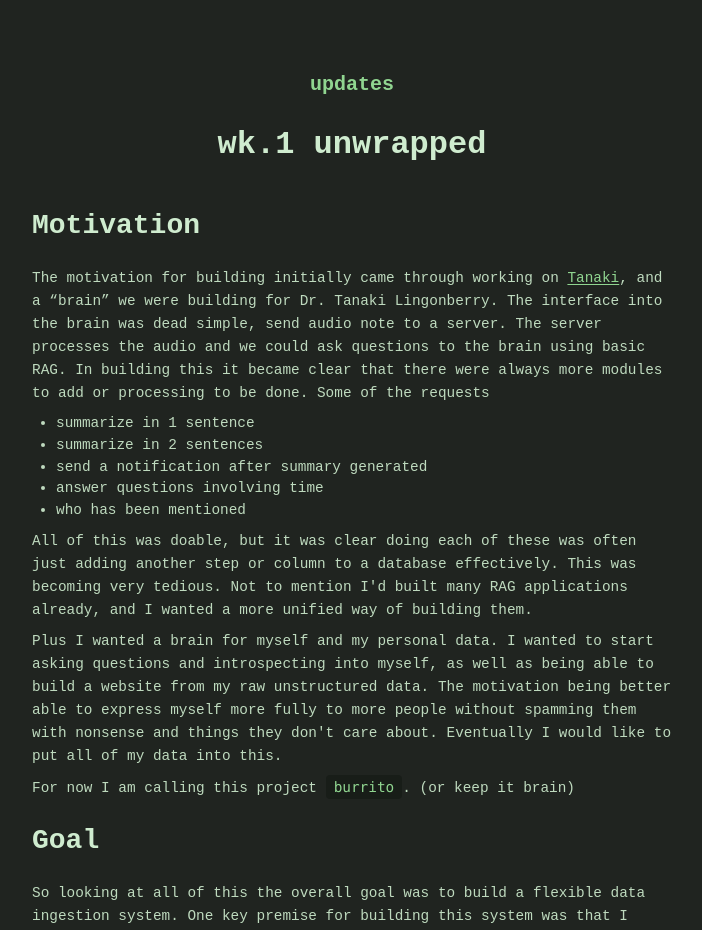
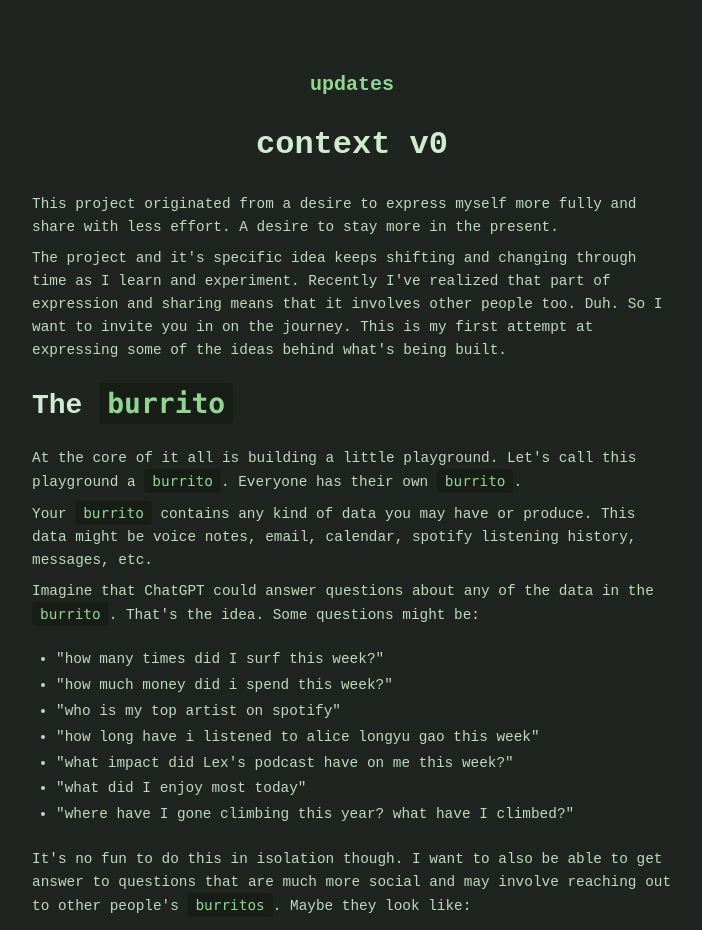
Before and after one commit to cjpais/updates.burrito.place, a Next.js app: page /context-v0 in a window 1280 px wide. Shown: the top 930 px of the page, without its empty margins (288-990 px from the left). Built offline with nearby package versions, Linux system fonts and the light colour scheme.

Commit message:
context!

```diff
--- a/package.json
+++ b/package.json
@@ -9,6 +9,7 @@
     "lint": "next lint"
   },
   "dependencies": {
+    "@tailwindcss/typography": "^0.5.10",
     "dayjs": "^1.11.10",
     "next": "14.1.0",
     "react": "^18",
--- /dev/null
+++ b/posts/context-v0.md
@@ -0,0 +1,51 @@
+# context v0
+
+This project originated from a desire to express myself more fully and share with less effort. A desire to stay more in the present.
+
+The project and it's specific idea keeps shifting and changing through time as I learn and experiment. Recently I've realized that part of expression and sharing means that it involves other people too. Duh. So I want to invite you in on the journey. This is my first attempt at expressing some of the ideas behind what's being built.
+
+## The `burrito`
+
+At the core of it all is building a little playground. Let's call this playground a `burrito`. Everyone has their own `burrito`.
+
+Your `burrito` contains any kind of data you may have or produce. This data might be voice notes, email, calendar, spotify listening history, messages, etc.
+
+Imagine that ChatGPT could answer questions about any of the data in the `burrito`. That's the idea. Some questions might be:
+
+- "how many times did I surf this week?"
+- "how much money did i spend this week?"
+- "who is my top artist on spotify"
+- "how long have i listened to alice longyu gao this week"
+- "what impact did Lex's podcast have on me this week?"
+- "what did I enjoy most today"
+- "where have I gone climbing this year? what have I climbed?"
+
+It's no fun to do this in isolation though. I want to also be able to get answer to questions that are much more social and may involve reaching out to other people's `burritos`. Maybe they look like:
+
+- "when is Chandler available to watch a movie?"
+- "who is thinking about local large language models in my network?"
+- "who in san diego loves alice longyu gao?"
+- "let Uncle Tim know when I'm an hour away from him"
+- "what would be a good movie to watch with kyle"
+
+Now we are talking. What's cool to me, is that if enough people have a `burrito` I can start to build an algorithmic feed that I control, with things I want in it. Not things to grab my attention but things that I care about. I could also give that control over to the `burrito` if I wanted, but that's a choice we get in [burrito.place](https://burrito.place).
+
+_What about privacy? Anyone can just look into my data?_
+
+No absolutely not. I believe it should be entirely in your control how you allow your data to be queried. I definitely don't want my entire life in public. I think this is a top priority for the `burrito`
+
+Also none of this is to mention, it should be easy for the `burrito` to send your messages on it's own. Being proactive about things, maybe like "you haven't talked to austin in a week, maybe give him a call and see what's up."
+
+## In Summary
+
+The core idea is that an experimental platform for data can enable all kinds of unlocks for us. I think it will take a lot of experimentation and play to find out what is best for you. I want to play around and see what works for me.
+
+I want to be able to express a bunch of the experiences or joys I'm having in life, but I don't want to spam you with them either. I also want to be reminded of these myself. I want to ideally use a technology like the `burrito` to find and talk to more interesting people. People who I share commonality with, or those who have a different opinion than me. I wanna hear em out.
+
+I am also very curious how something like the `burrito` serves as a backend for characters like [Tanaki](https://lingonberry.ai/tanaki). Perhaps Tanaki has their own `burrito`. Perhaps Tanaki is one of the ways I interact with my `burrito`.
+
+## Curious?
+
+Is any of this curious to you? Drop me a line: [cj@cjpais.com](mailto:cj@cjpais.com)
+
+I'd love to chat with you!
--- a/src/app/[post]/page.tsx
+++ b/src/app/[slug]/page.tsx
@@ -4,17 +4,17 @@ import Markdown from "react-markdown";
 import remarkGfm from "remark-gfm";
 import { join } from "path";
 
-const getMarkdown = () => {
+const getPost = (slug: string) => {
   return fs
-    .readFileSync(join(process.cwd(), "posts", "wk1-unwrapped.md"))
+    .readFileSync(join(process.cwd(), "posts", `${slug}.md`))
     .toString("utf-8");
 };
 
-const Page = () => {
+const Page = ({ params }: { params: { slug: string } }) => {
   return (
     <div className="w-full flex flex-col items-center">
       <div className="max-w-[640px] w-full flex flex-col gap-2">
-        <Markdown remarkPlugins={[remarkGfm]}>{getMarkdown()}</Markdown>
+        <Markdown remarkPlugins={[remarkGfm]}>{getPost(params.slug)}</Markdown>
       </div>
     </div>
   );
--- a/src/app/globals.css
+++ b/src/app/globals.css
@@ -25,7 +25,7 @@ h1, h2, h3, h4, h5, h6 {
 }
 
 h1 {
-  font-size: 2rem; /* 32px if the base font size is 16px */
+  font-size: 2rem;
   font-weight: bold;
   text-align: center;
   padding: 1rem 0rem;
@@ -33,7 +33,7 @@ h1 {
 }
 
 h2 {
-  font-size: 1.75rem; /* 28px */
+  font-size: 1.75rem;
   font-weight: bold;
   padding: .75rem 0rem;
   /* color: #b4ec9a; */
@@ -69,17 +69,19 @@ p {
 }
 
 ul {
-  @apply list-disc pl-6;
+  @apply list-disc pl-6 py-3;
   font-size: .9rem; /* 16px */
+  line-height: 1.8;
 }
 
 ol {
   @apply list-decimal pl-9;
   font-size: .9rem; /* 16px */
+  line-height: 1.8;
 }
 
 code {
-  @apply bg-[#181D18] text-[.9rem] text-[#90D590] px-2 py-1 rounded whitespace-pre-wrap;
+  @apply bg-[#181D18] text-[#90D590] px-2 py-1 rounded whitespace-pre-wrap;
 }
 /*
 li {
--- a/src/app/page.tsx
+++ b/src/app/page.tsx
@@ -1,18 +1,13 @@
 import dayjs from "dayjs";
+import fs from "fs";
+import { join } from "path";
 
 export default function Home() {
   const posts = [
     {
-      title: "wk.1",
-      type: "unwrapped",
-      date: 1705680891,
-      summary: "someting",
-    },
-    {
-      title: "wk.1",
-      type: "tech",
-      date: 1705680891,
-      summary: "someting",
+      title: "context v0",
+      date: 1705724515,
+      summary: "wrapping your personal data in a tortilla",
     },
   ];
 
@@ -25,7 +20,6 @@ export default function Home() {
           <Row
             key={i}
             title={post.title}
-            type={post.type}
             date={post.date}
             summary={post.summary}
           />
@@ -46,12 +40,10 @@ export default function Home() {
 
 const Row = ({
   title,
-  type,
   date,
   summary,
 }: {
   title: string;
-  type: string;
   date: number;
   summary: string;
 }) => {
@@ -59,14 +51,14 @@ const Row = ({
     <div className="flex flex-col font-mono gap-1 w-full">
       <div className="flex">
         <p className="w-6">*</p>
-        <a href={`/${title}`} className="underline">
-          {title} {type}
+        <a href={`/${title.replace(" ", "-")}`} className="underline">
+          {title}
         </a>
         {/* <p>[{type}]</p> */}
         <div className="flex-1"></div>
         <p className="">{dayjs.unix(date).format("MM/DD/YY")}</p>
       </div>
-      {/* <p className="text-xs font-mono pl-4 italic">{summary}</p> */}
+      <p className="text-xs font-mono pl-6 italic">{summary}</p>
     </div>
   );
 };
--- a/tailwind.config.ts
+++ b/tailwind.config.ts
@@ -15,6 +15,6 @@ const config: Config = {
       },
     },
   },
-  plugins: [],
+  plugins: [require("@tailwindcss/typography")],
 };
 export default config;
```
Also changed, not shown: 1 other file (tests, documents, lock files or other folders).
